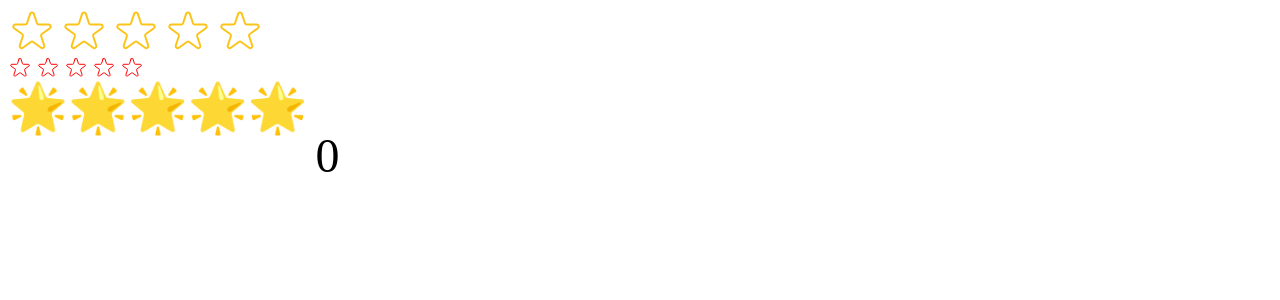
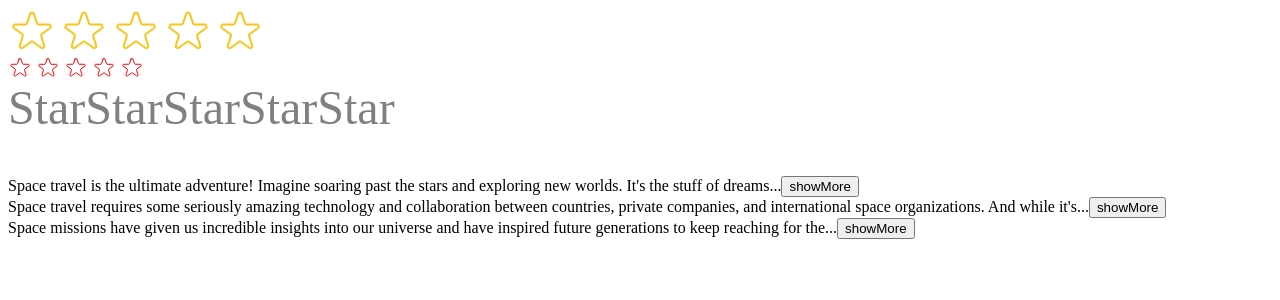
Before and after one commit to AAvi09/PopCornMovies, a React (Vite) app: page / in a window 1280 px wide. Shown: the top 300 px of the page. Built offline with nearby package versions, Linux system fonts and the light colour scheme.

Commit message:
text expander challenge done

```diff
--- a/src/EmojiStarRating.jsx
+++ b/src/EmojiStarRating.jsx
@@ -2,6 +2,7 @@
 
 const EmojiStarRating = () => {
   const [rating, setRating] = useState(0);
+  const [hoverRating, setHoverRating] = useState(0);
 
   const handleRate = (rating) => {
     setRating(rating);
@@ -20,25 +21,39 @@
           <Star
             key={i + 1}
             onRate={() => handleRate(i + 1)}
+            onHoverIn={() => setHoverRating(i + 1)}
+            onHoverOut={() => setHoverRating(0)}
             rating={rating}
+            hoverRating={hoverRating}
             index={i + 1}
           />
         ))}
       </div>
-      <p>{rating}</p>
+      <p>{hoverRating || rating || ""}</p>
     </div>
   );
 };
 
-const Star = ({ onRate, rating, index }) => {
+const Star = ({
+  onRate,
+  rating,
+  index,
+  onHoverIn,
+  onHoverOut,
+  hoverRating,
+}) => {
+  const isFilled = rating >= index || hoverRating >= index;
   return (
     <span
       onClick={onRate}
+      onMouseEnter={onHoverIn}
+      onMouseLeave={onHoverOut}
       style={{
-        color: index <= rating ? "yellow" : "gray",
+        color: isFilled ? "yellow" : "gray",
+        gap: "10px",
       }}
     >
-      🌟
+      Star
     </span>
   );
 };
--- /dev/null
+++ b/src/TextExpander.jsx
@@ -0,0 +1,53 @@
+import { useState } from "react";
+
+export default function App() {
+  return (
+    <div>
+      <TextExpander>
+        Space travel is the ultimate adventure! Imagine soaring past the stars
+        and exploring new worlds. It's the stuff of dreams and science fiction,
+        but believe it or not, space travel is a real thing. Humans and robots
+        are constantly venturing out into the cosmos to uncover its secrets and
+        push the boundaries of what's possible.
+      </TextExpander>
+
+      <TextExpander
+        collapsedNumWords={20}
+        expandButtonText="Show text"
+        collapseButtonText="Collapse text"
+        buttonColor="#ff6622"
+      >
+        Space travel requires some seriously amazing technology and
+        collaboration between countries, private companies, and international
+        space organizations. And while it's not always easy (or cheap), the
+        results are out of this world. Think about the first time humans stepped
+        foot on the moon or when rovers were sent to roam around on Mars.
+      </TextExpander>
+
+      <TextExpander expanded={true} className="box">
+        Space missions have given us incredible insights into our universe and
+        have inspired future generations to keep reaching for the stars. Space
+        travel is a pretty cool thing to think about. Who knows what we'll
+        discover next!
+      </TextExpander>
+    </div>
+  );
+}
+
+function TextExpander({ children }) {
+  const [isExpanded, setIsExpanded] = useState(false);
+  const text = children || "";
+
+  const collapsedText = isExpanded
+    ? text
+    : text.split(" ").slice(0, 20).join(" ") + "...";
+
+  return (
+    <div>
+      {collapsedText}
+      <button onClick={() => setIsExpanded(!isExpanded)}>
+        {isExpanded ? "showLess" : "showMore"}
+      </button>
+    </div>
+  );
+}
--- a/src/main.jsx
+++ b/src/main.jsx
@@ -4,6 +4,7 @@
 // import App from './App.jsx'
 import StarRating from "./StarRating";
 import EmojiStarRating from "./EmojiStarRating";
+import TextExpander from "./TextExpander";
 
 createRoot(document.getElementById("root")).render(
   <StrictMode>
@@ -15,5 +16,6 @@
       size={24}
     />
     <EmojiStarRating />
+    <TextExpander />
   </StrictMode>
 );
```
